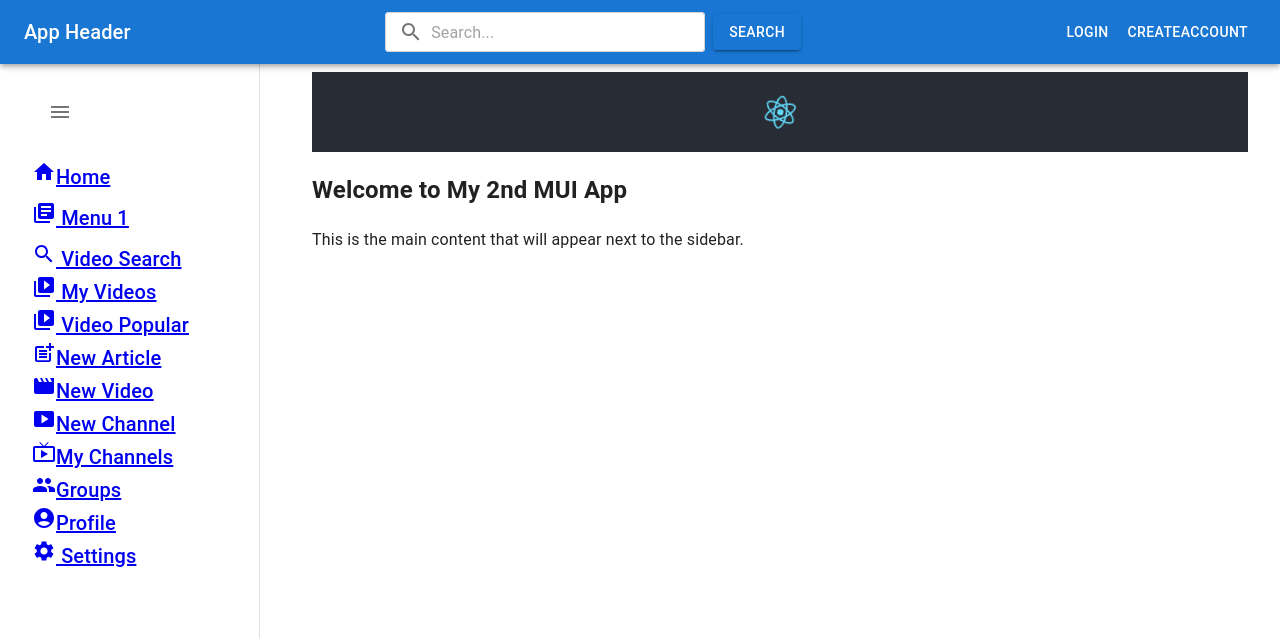
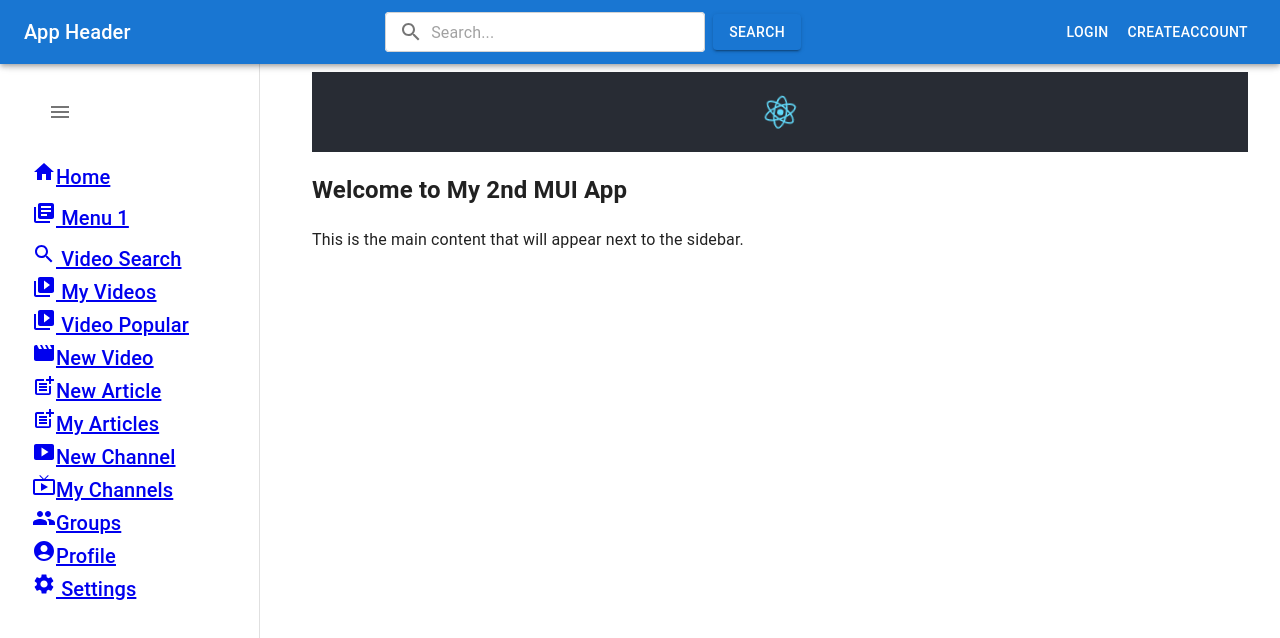
Before and after one commit to yesweican/youtube-mui, a React (Create React App) app: page /home in a window 1280 px wide. Shown: the top 638 px of the page. Built offline with nearby package versions, Linux system fonts and the light colour scheme; the HTML template or start-up script is replaced by a standard one.

Commit message:
Adding myArticles component

```diff
--- a/src/Components/Layout.js
+++ b/src/Components/Layout.js
@@ -14,6 +14,7 @@ import VideoSearch from './VideoSearch.js';
 import MyVideos from './MyVideos.js';
 import VideoPopular from './VideoPopular.js';
 import NewArticle from './NewArticle.js';
+import MyArticles from './MyArticles.js';
 import NewVideo from './NewVideo.js';
 import NewChannel from './NewChannel.js';
 import MyChannels from './MyChannels.js';
@@ -191,6 +192,14 @@ function Layout() {
               variant="h6"
               sx={{ cursor: 'pointer' }}
           >
+              <Link to="/newvideo" className="text-left p-2 hover:bg-gray-700 rounded-md">
+                <MovieCreation />New Video
+              </Link>
+          </Typography>
+          <Typography
+              variant="h6"
+              sx={{ cursor: 'pointer' }}
+          >
               <Link to="/newarticle" className="text-left p-2 hover:bg-gray-700 rounded-md">
                 <PostAdd />New Article
               </Link>
@@ -199,8 +208,8 @@ function Layout() {
               variant="h6"
               sx={{ cursor: 'pointer' }}
           >
-              <Link to="/newvideo" className="text-left p-2 hover:bg-gray-700 rounded-md">
-                <MovieCreation />New Video
+              <Link to="/myarticles" className="text-left p-2 hover:bg-gray-700 rounded-md">
+                <PostAdd />My Articles
               </Link>
           </Typography>
           <Typography
@@ -269,8 +278,9 @@ function Layout() {
               <Route path="/myvideos" element={<MyVideos />} />
               <Route path="/videosearch" element={<VideoSearch />} />
               <Route path="/videopopular" element={<VideoPopular />} />
+              <Route path="/newvideo" element={<NewVideo />} />
               <Route path="/newarticle" element={<NewArticle />} />
-              <Route path="/newvideo" element={<NewVideo />} />
+              <Route path="/myarticles" element={<MyArticles />} />
               <Route path="/newchannel" element={<NewChannel />} />
               <Route path="/mychannels" element={<MyChannels />} />
               <Route path="/newcomment" element={<NewComment />} />
```
